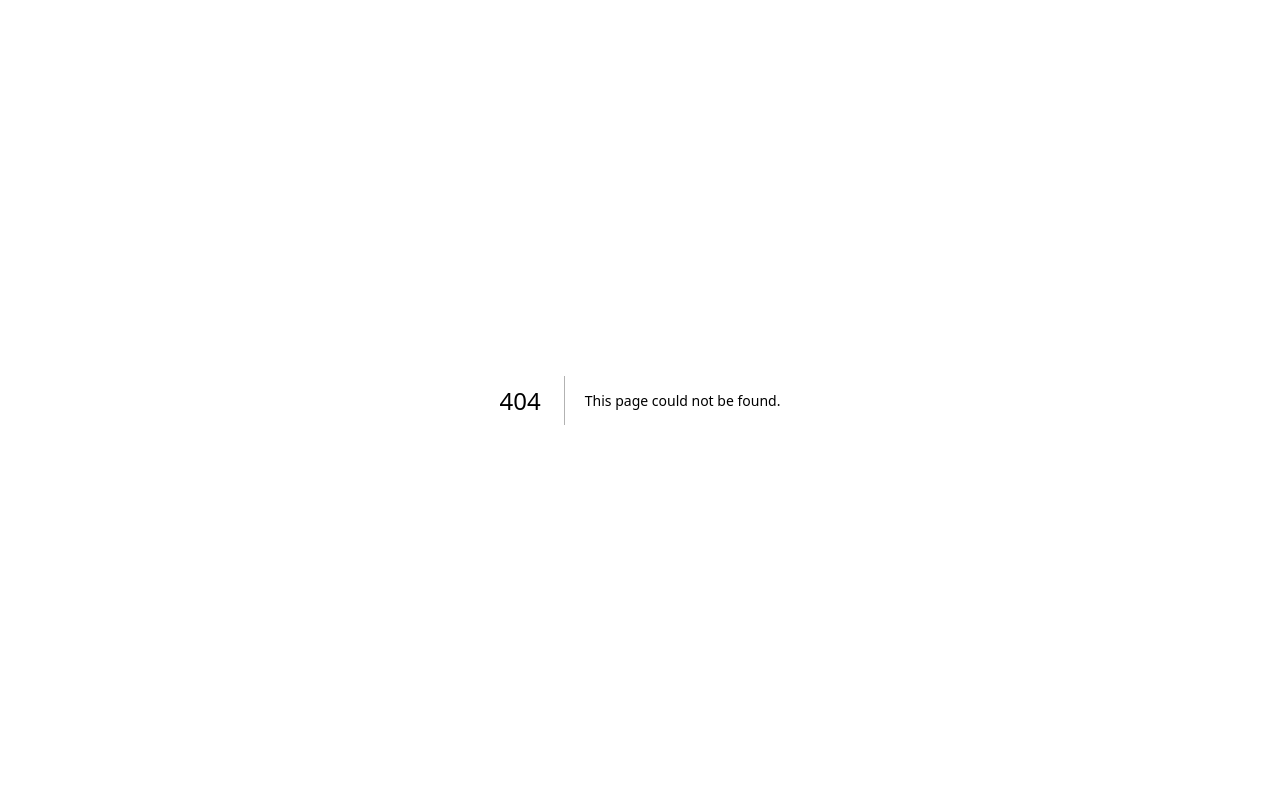
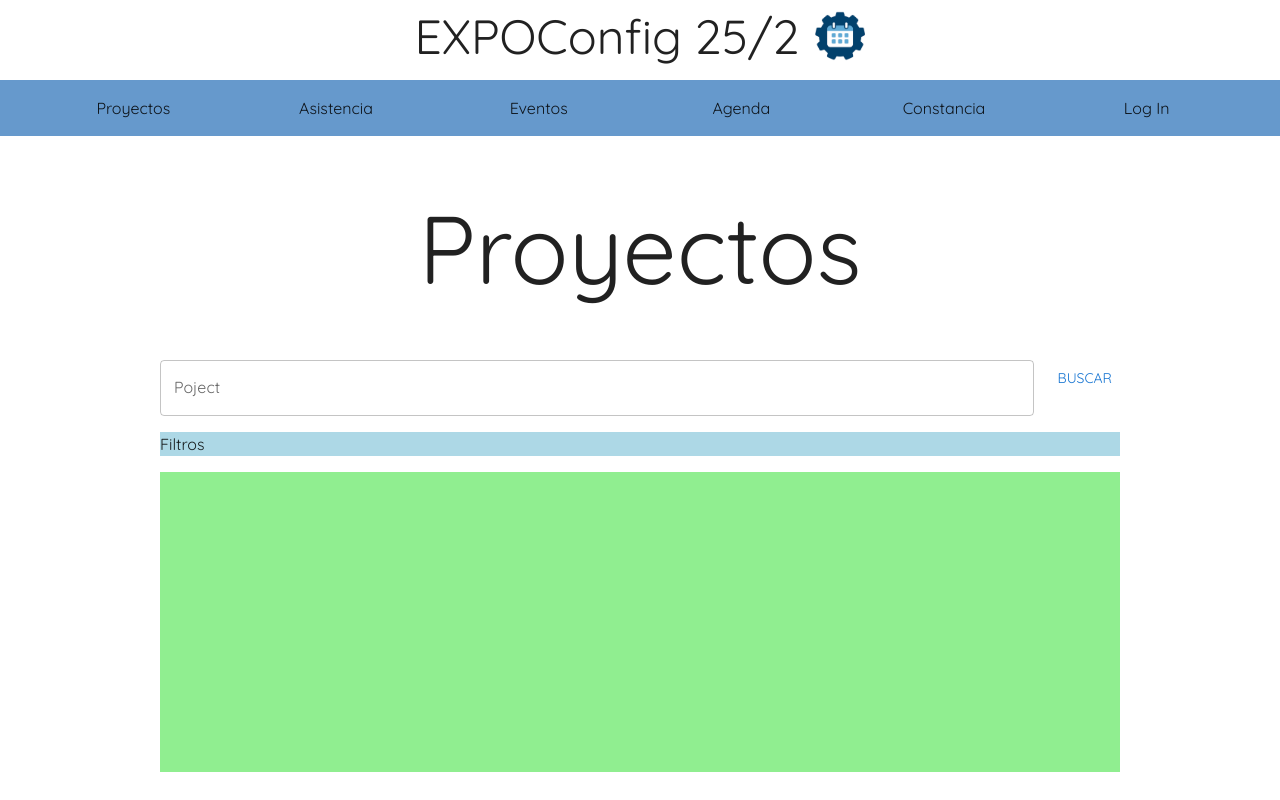
Before and after one commit to akaXala/EXPOConfig, a Next.js app: page /proyecto in a window 1280 px wide. Before the commit this address had no page. Built offline with nearby package versions, Linux system fonts and the light colour scheme.

Commit message:
Fix some bug about the merge between Xala's Branch and my branch

```diff
--- a/src/app/inicio/layout.tsx
+++ /dev/null
@@ -1,15 +0,0 @@
-
-export default function inicioLayout({
-    children,
-  }: {
-    children: React.ReactNode
-  }) {
-    return (
-      <div>
-      <section className="border-2 border-red-500">
-        <p>Aqui va el navbar</p>
-      </section>
-      {children}
-      </div>
-    )
-  }
--- a/src/app/inicio/page.tsx
+++ /dev/null
@@ -1,5 +0,0 @@
-"use client";
-
-export default function Page() {
-    return <h1>Esto es Inicio</h1>
-  }
--- a/src/app/inicio/proyecto/page.tsx
+++ /dev/null
@@ -1,30 +0,0 @@
-'use client'
-import { Typography, Grid, Box, Button, TextField, Container } from "@mui/material";
-import EnhancedTable from "@/components/table/ViewProjects"
-
-export default function Page() {
-    return (
-      <section>
-        <Grid container  spacing={2} marginX={{xs:10, md:20}}>
-          <Grid size={12} display="flex" justifyContent="center" p={5}>
-            <Typography variant="h1">Proyectos</Typography>
-          </Grid>
-          <Grid  size='grow'>
-            <TextField fullWidth id="TextSearching" label="Poject" variant="outlined"/>
-          </Grid>
-          <Grid  size='auto'>
-            <Button>Buscar</Button>
-          </Grid>
-          <Grid size={12}>
-            <Box bgcolor="lightblue">Filtros</Box>
-          </Grid>
-          <Grid size={12} bgcolor='lightgreen' minHeight={300}>
-            <Container>
-              <EnhancedTable/>
-            </Container>
-          </Grid>
-        </Grid>
-
-      </section>
-    )
-  }
--- a/src/app/layout.tsx
+++ b/src/app/layout.tsx
@@ -1,6 +1,6 @@
 import type { Metadata } from "next";
 import "./globals.css";
-
+import NavBar from "@/components/NavBar";
 // Import de la fuente de Google Fonts
 import { Quicksand } from "next/font/google";
 
@@ -23,6 +23,7 @@ export default function RootLayout({
 }>) {
   return (
     <html lang="en">
+
       <body
         className={`${quicksand.variable} ${quicksand.variable} antialiased`}
       >
--- /dev/null
+++ b/src/app/proyecto/page.tsx
@@ -0,0 +1,38 @@
+'use client'
+import { Typography, Grid, Box, Button, TextField, Container, ThemeProvider, CssBaseline } from "@mui/material";
+import EnhancedTable from "@/components/table/ViewProjects"
+import NavBar from "@/components/NavBar";
+// Tema Custom
+import { theme } from '@/ts/customTheme';
+
+export default function Page() {
+    return (
+      <ThemeProvider theme={theme} >
+        <CssBaseline />
+        <header>
+          <NavBar/>
+        </header>
+        <section>
+          <Grid container  spacing={2} marginX={{xs:10, md:20}}>
+            <Grid size={12} display="flex" justifyContent="center" p={5}>
+              <Typography variant="h1">Proyectos</Typography>
+            </Grid>
+            <Grid  size='grow'>
+              <TextField fullWidth id="TextSearching" label="Poject" variant="outlined"/>
+            </Grid>
+            <Grid  size='auto'>
+              <Button>Buscar</Button>
+            </Grid>
+            <Grid size={12}>
+              <Box bgcolor="lightblue">Filtros</Box>
+            </Grid>
+            <Grid size={12} bgcolor='lightgreen' minHeight={300}>
+              <Container>
+                <EnhancedTable/>
+              </Container>
+            </Grid>
+          </Grid>
+        </section>
+      </ThemeProvider>
+    )
+  }
--- a/src/ts/customTheme.tsx
+++ b/src/ts/customTheme.tsx
@@ -1,5 +1,5 @@
 import { createTheme } from '@mui/material/styles';
-import '@fontsource/quicksand';
+import '@fontsource/quicksand'; // Importar la fuente Quicksand
 
 const theme = createTheme({
     typography: {
```
